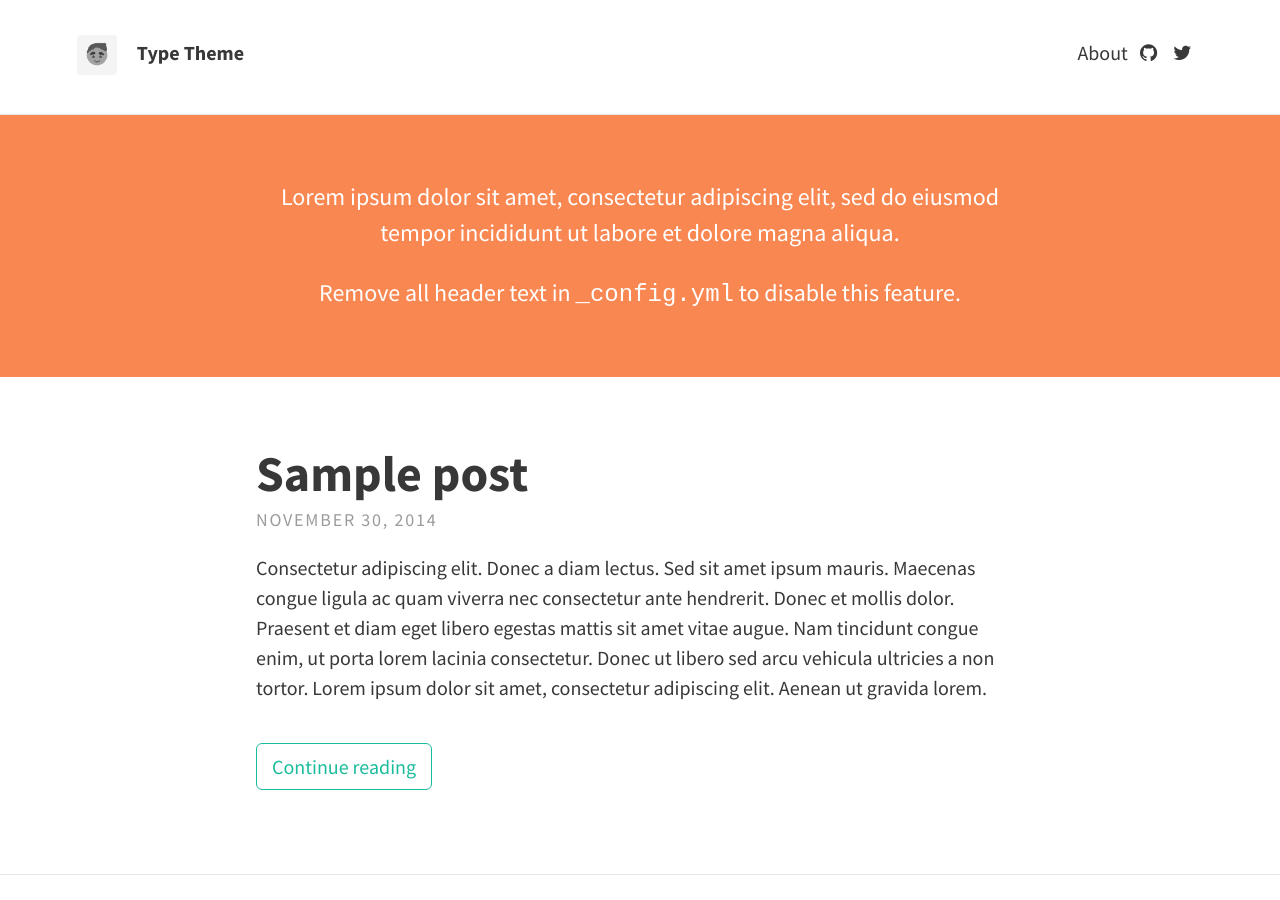
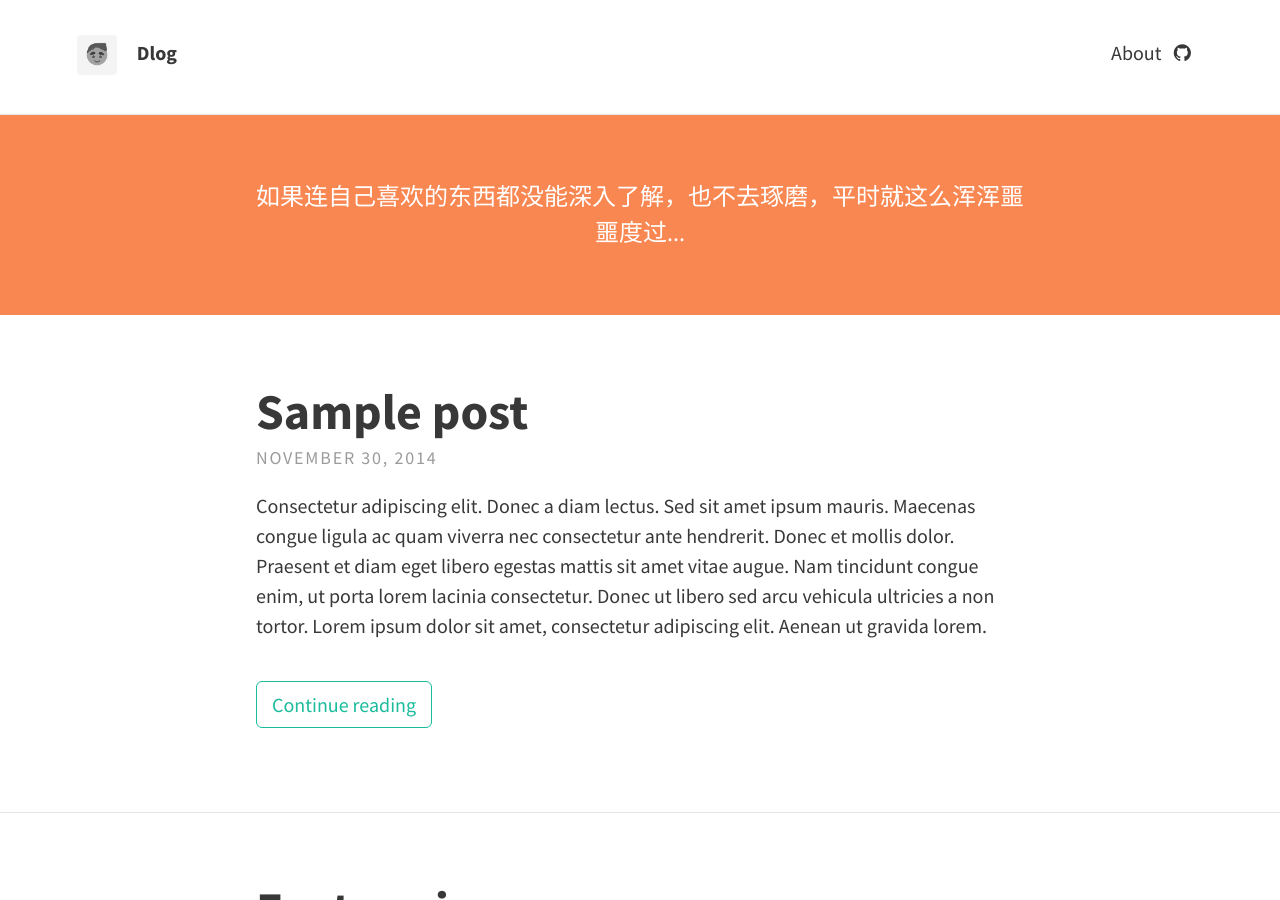
Before and after one commit to Doffery/doffery.github.io, a Jekyll site: the page built from index.html, in a window 1280 px wide and 900 px high. Built offline with Jekyll 4.4.1, drawn with Linux system fonts in a browser that asks for light colours; nearby versions of some CDN libraries; the list of posts is cut into pages by our own code; some of the changed text lies outside the part shown.

Commit message:
finally works

```diff
--- a/_config.yml
+++ b/_config.yml
@@ -1,23 +1,21 @@
 # SITE CONFIGURATION
 baseurl: "" # the subpath of your site, e.g. /blog/
-url: "http://example.com" # the base hostname & protocol for your site
+url: "http://doffery.github.io" # the base hostname & protocol for your site
 
 # THEME-SPECIFIC CONFIGURATION
 theme:
   # Meta
-  title: Type Theme
+  title: Dlog
   avatar: avatar.png
   gravatar: # Email MD5 hash
   description: "A website with blog posts and pages" # used by search engines
 
   # Header and footer text
   header_text: >
-     <p>Lorem ipsum dolor sit amet, consectetur adipiscing elit, sed do eiusmod tempor incididunt ut labore et dolore magna aliqua.</p>
-
-     <p>Remove all header text in <code>_config.yml</code> to disable this feature.</p>
+     <p>如果连自己喜欢的东西都没能深入了解，也不去琢磨，平时就这么浑浑噩噩度过...</p>
   header_text_feature_image:
   footer_text: >
-   Powered by <a href="http://jekyllrb.com">Jekyll</a> with <a href="https://rohanchandra.github.io/project/type/">Type Theme</a>
+   Support By Doffery
 
   # Icons
   rss: false
@@ -27,7 +25,7 @@
   dribbble:
   facebook:
   flickr:
-  github: "rohanchandra/type-theme"
+  github: "doffery"
   google_plus:
   instagram:
   linkedin:  # Full URL
@@ -37,7 +35,7 @@
   stack_exchange:  # Full URL
   steam:
   tumblr:
-  twitter: "twitter"
+  twitter:
   wordpress:
   youtube:
 
```
